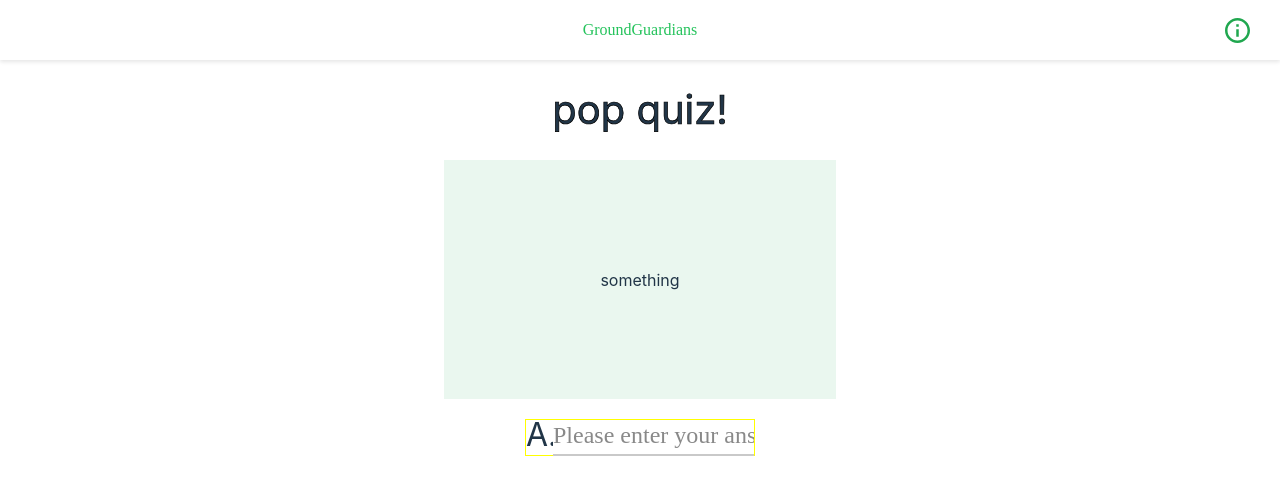
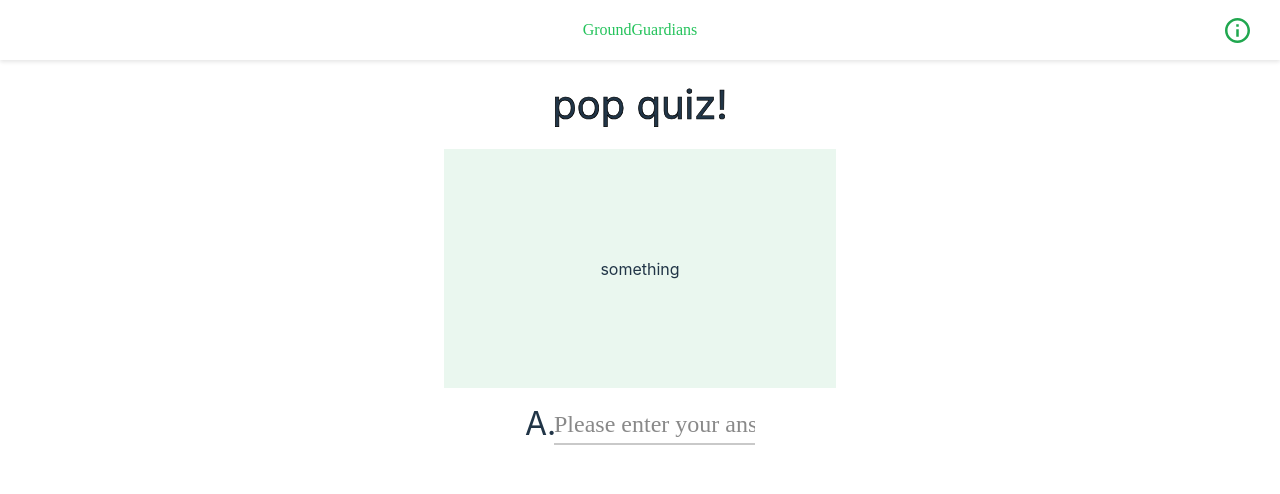
Before and after one commit to GroundGuardians/GG_FE, a React (Vite) app: page /quiz in a window 1280 px wide. Shown: the top 494 px of the page. Built offline with nearby package versions, Linux system fonts and the light colour scheme; a web font is replaced by a local one; what emotion-reset would draw is missing.

Commit message:
style/#22 : focus시 outline 삭제'

```diff
--- a/src/index.css
+++ b/src/index.css
@@ -24,7 +24,6 @@
 :root {
   font-family: "GangwonEduSaeeum", Inter, system-ui, Avenir, Helvetica, Arial,
     sans-serif;
-  line-height: 1.5;
 
   color: rgba(255, 255, 255, 0.87);
   background-color: #242424;
--- a/src/pages/Quiz.tsx
+++ b/src/pages/Quiz.tsx
@@ -47,8 +47,6 @@ const QuizAnswerWrapper = styled.div`
   margin-top: 20px;
 
   text-align: center;
-
-  border: 1px solid yellow;
 `;
 
 const QuizAnswerMark = styled.div`
@@ -75,6 +73,10 @@ const QuizAnswerInput = styled.input`
     font-size: 24px;
     font-family: GangwonEduSaeeum;
   }
+
+  :focus {
+    outline: none;
+  }
 `;
 
 const QuizAnswerInputBorder = styled.div`
```
